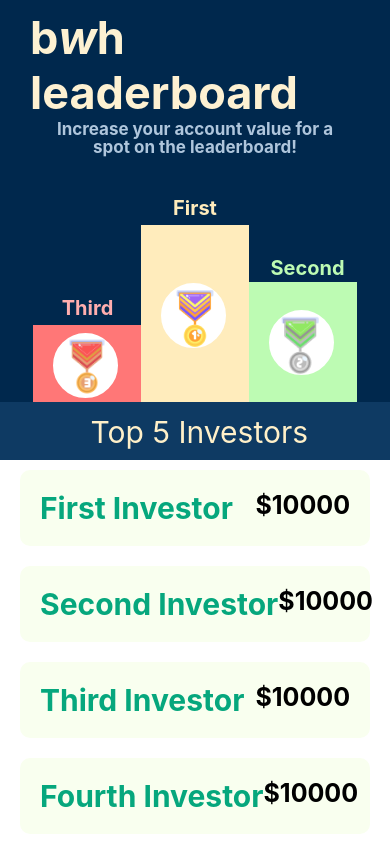
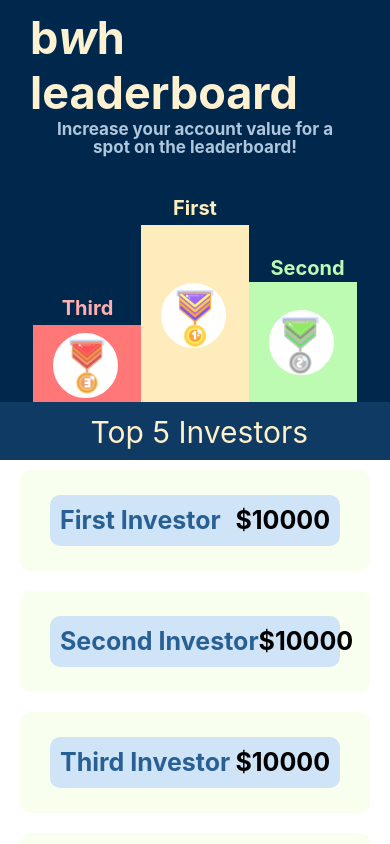
Before and after one commit to clairezhang03/bwh, a React Native app in the folder bwh/: screen /Leaderboard in a window 390 px wide. Shown: the top 844 px of the page. Built offline with nearby package versions, Linux system fonts and the light colour scheme; no server answers; the database is empty.

Commit message:
second fix, now it should be good

```diff
--- a/bwh/components/LeaderboardCard.js
+++ b/bwh/components/LeaderboardCard.js
@@ -1,34 +1,47 @@
-import { StyleSheet, Text, View } from 'react-native'
+import { StyleSheet, Text, TouchableOpacity, View } from 'react-native'
 import React from 'react'
 
 export default function LeaderboardCard(props) {
 
-    let textColor = "#06A77D";
+    let buttonColor = "#d0e4f7";
+    let textColor = "#286094";
 
     return (
         <View>
+            <TouchableOpacity
+            style={[styles.button, {backgroundColor: buttonColor}]}
+            >
                 <View style={styles.textFormat}>
                     <View>
-                    <Text style={[styles.nameText, { color: textColor }]}>{props.name}</Text>
+                        <Text style={[styles.nameText, {color: textColor}]}>{props.name}</Text>
                     </View>
                     <View>
                         <Text style={[styles.balanceText]}>${props.balance}</Text>
                     </View>
                 </View>
+            </TouchableOpacity>
         </View>
     )
 }
 
 const styles = StyleSheet.create({
-
+    button: {
+        borderRadius: 10,
+        padding: 10,
+        margin: 5,
+        marginLeft: 10,
+        marginRight: 10,
+        height:51
+    },
     textFormat: {
         display: "flex",
         flexDirection: "row",
         justifyContent: "space-between",
         alignContent: "center",
+
     },
     nameText: {
-        fontSize: 30,
+        fontSize: 25,
         fontWeight: "bold",
     },
     balanceText: {
```
Lines whose indentation alone changed are shown as unchanged.
